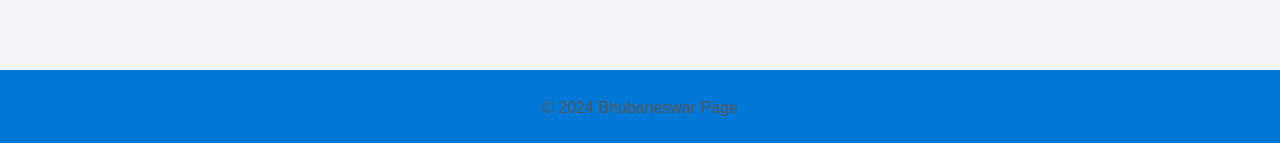
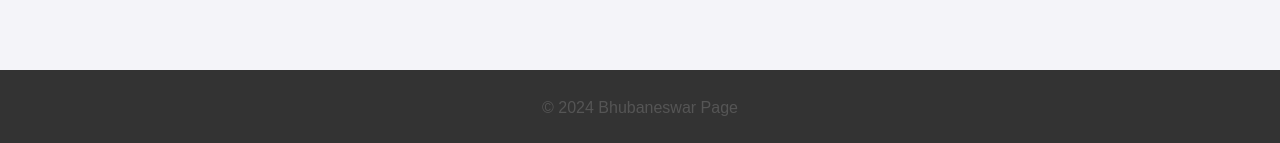
Before and after one commit to VasupriyaPatnaik/bhubaneswar-website, a plain HTML site: page culture.html in a window 1280 px wide. Shown: the part 1375-1518 px from the top of the page. Drawn offline with Linux system fonts and the light colour scheme.

Commit message:
Update culture.html

```diff
--- a/culture.html
+++ b/culture.html
@@ -90,7 +90,7 @@
             text-align: center;
             margin-top: 30px;
             padding: 10px 0;
-            background-color: #0078d7;
+            background-color: #333;
             color: white;
         }
     </style>
```
